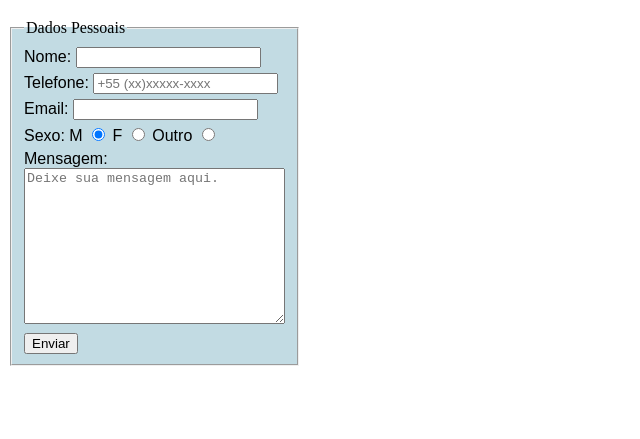
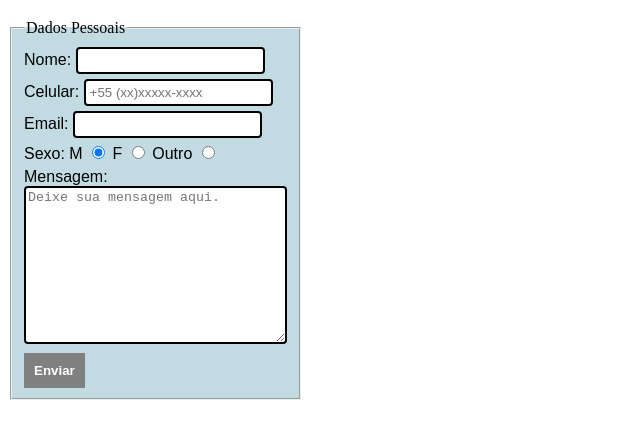
Before and after one commit to moraes7/learn-css, a plain HTML site: page learn-elements/form.html in a window 1280 px wide. Shown: the part 61-500 px from the top of the page, without its empty margins (0-640 px from the left). Drawn offline with Linux system fonts and the light colour scheme.

Commit message:
form elements

```diff
--- a/learn-elements/form.html
+++ b/learn-elements/form.html
@@ -10,7 +10,44 @@
         font-family: Arial, Helvetica, sans-serif;
        }
 
+       input[type=text] {
+        padding: 4px;
+        border-radius: 4px;
+        border: 2px solid black;
+       }
 
+       input[type=tel] {
+        text-align: start;
+        padding: 4px;
+        border-radius: 4px;
+        border: 2px solid black;
+       }
+
+       input[type=email] {
+        padding: 4px;
+        border-radius: 4px;
+        border: 2px solid black;
+       }
+
+       textarea {
+        border: 2px solid black;
+        border-radius: 4px;
+       }
+
+       input[type=submit] {
+        font-family: Arial, Helvetica, sans-serif;
+        font-weight: bold;
+        padding: 10px;
+        border: none;
+        background-color: grey;
+        color: white;
+        cursor: pointer;
+       }
+
+       input[type=submit]:hover {
+        background-color: lightgrey;
+        color: black;
+       }
     </style>
 </head>
 <body>
@@ -24,7 +61,7 @@
                     <input type="text" name="name" id="iname" required>
                 </div>
                 <div>
-                    <label for="tel">Telefone: </label>
+                    <label for="tel">Celular:</label>
                     <input type="tel" name="tel" id="itel" placeholder="+55 (xx)xxxxx-xxxx" required>
                 </div>
                 <div>
```
